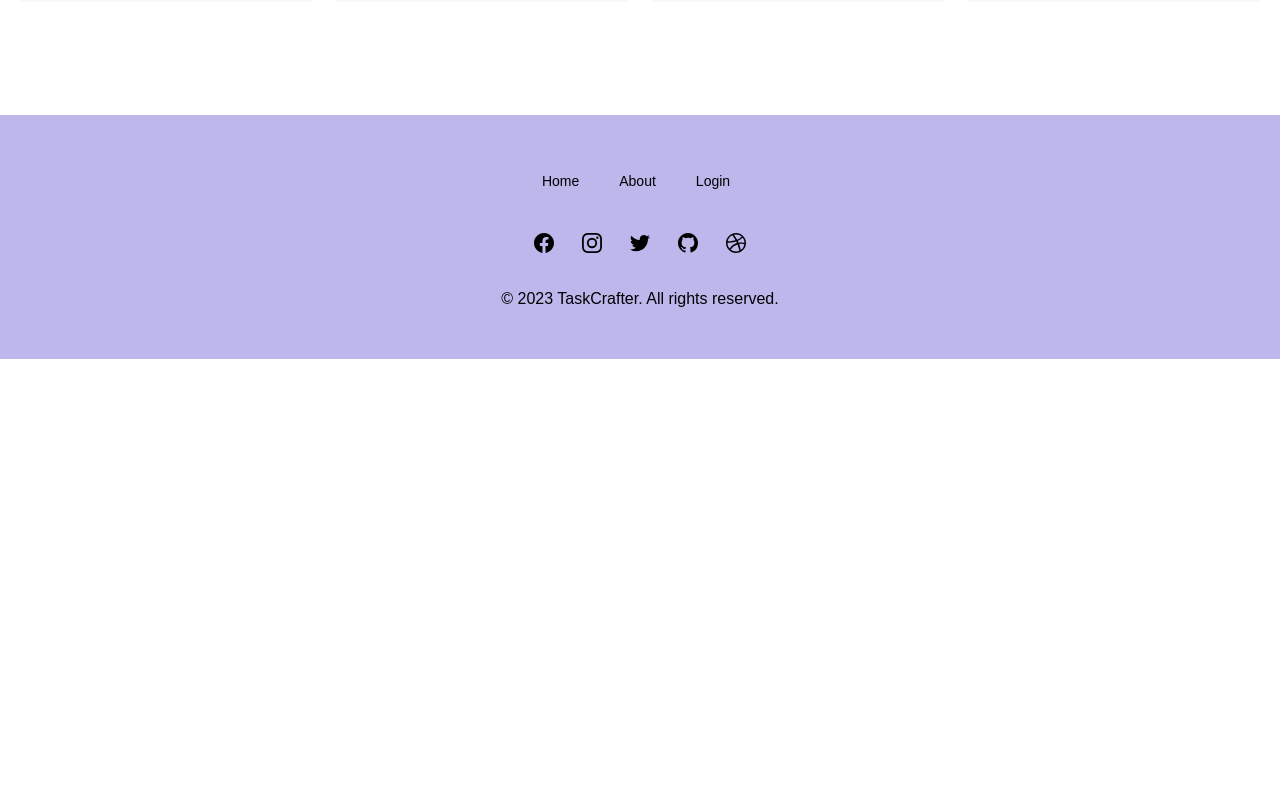
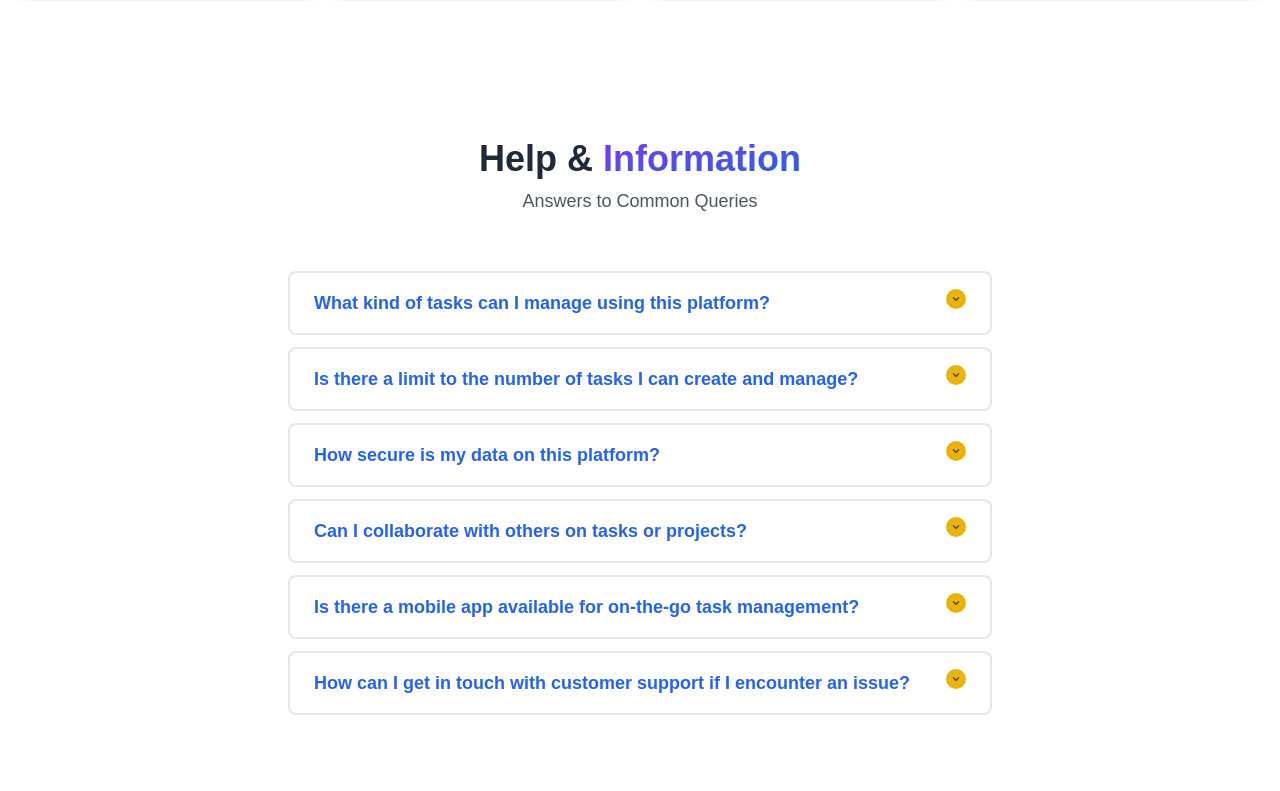
Before and after one commit to mdsejan/task-crafter-client, a React (Vite) app: page / in a window 1280 px wide. Shown: the part 1509-2300 px from the top of the page. Before the commit the page ends 1868 px from the top, so only its background shows below. Built offline with nearby package versions, Linux system fonts and the light colour scheme; no server answers.

Commit message:
faq section added

```diff
--- /dev/null
+++ b/src/pages/Home/FAQ.jsx
@@ -0,0 +1,106 @@
+import { useState } from "react";
+
+const FAQuastions = () => {
+  const [expandedIndex, setExpandedIndex] = useState(null);
+
+  const toggleAnswer = (index) => {
+    if (expandedIndex === index) {
+      setExpandedIndex(null);
+    } else {
+      setExpandedIndex(index);
+    }
+  };
+
+  //======>> FAQ Quastions <<======
+
+  const faqData = [
+    {
+      question: "What kind of tasks can I manage using this platform?",
+      answer:
+        "Our platform is designed to accommodate a wide range of tasks, from personal to professional. Whether it's project management, to-do lists, or collaborative efforts, you can organize various tasks efficiently.",
+    },
+    {
+      question:
+        "Is there a limit to the number of tasks I can create and manage?",
+      answer:
+        "No, there's no predefined limit on the number of tasks you can create and handle. You have the freedom to organize and manage as many tasks as needed within the platform.",
+    },
+    {
+      question: "How secure is my data on this platform?",
+      answer:
+        "We prioritize data security. Our platform employs robust encryption and follows industry best practices to safeguard your information. Rest assured, your data's confidentiality and integrity are paramount.",
+    },
+    {
+      question: "Can I collaborate with others on tasks or projects?",
+      answer:
+        "Yes, our platform supports collaboration. You can easily invite team members, assign tasks, share updates, and work collectively on projects, fostering seamless teamwork.",
+    },
+    {
+      question:
+        "Is there a mobile app available for on-the-go task management?",
+      answer:
+        "Absolutely! We offer a dedicated mobile app for iOS and Android devices, ensuring you can manage tasks conveniently anytime, anywhere.",
+    },
+    {
+      question:
+        "How can I get in touch with customer support if I encounter an issue?",
+      answer:
+        "You can reach our responsive customer support team through various channels, including email, live chat, and a dedicated support portal. We're here to assist you promptly with any queries or concerns.",
+    },
+  ];
+
+  return (
+    <>
+      {/* FAQ Title */}
+      <div className="text-center py-6">
+        <h2 className="text-4xl font-semibold">
+          Help &{" "}
+          <span className="bg-clip-text bg-gradient-to-tl from-blue-600 to-violet-600 text-transparent">
+            Information
+          </span>
+        </h2>
+        <p className="text-md md:text-lg text-gray-600 mt-2">
+          Answers to Common Queries
+        </p>
+      </div>
+
+      {/* FAQ Loop */}
+      <div className="mt-8 mx-auto max-w-screen-sm lg:max-w-screen-md pb-20">
+        {faqData?.map((item, index) => (
+          <div key={index} className="w-full">
+            <div
+              className="question-and-answer select-none cursor-pointer border-2 mx-8 my-3 px-6 py-4 rounded-lg text-sm group"
+              onClick={() => toggleAnswer(index)}
+            >
+              <dt className="question">
+                <div className="flex justify-between">
+                  <div className="text-blue-600 text-base md:text-lg font-semibold">
+                    {item.question}
+                  </div>
+                  <div>
+                    <svg
+                      fill="currentColor"
+                      className={`question-chevron h-5 block text-indigo-800 bg-yellow-500 rounded-full p-1 ${
+                        expandedIndex === index ? "transform rotate-180" : ""
+                      }`}
+                      viewBox="0 0 20 20"
+                    >
+                      <polygon points="9.29289322 12.9497475 10 13.6568542 15.6568542 8 14.2426407 6.58578644 10 10.8284271 5.75735931 6.58578644 4.34314575 8" />
+                    </svg>
+                  </div>
+                </div>
+              </dt>
+              {expandedIndex === index && (
+                <dd className="answer text-md md:text-lg text-gray-600 mt-6">
+                  {item.answer}
+                </dd>
+              )}
+            </div>
+          </div>
+        ))}
+      </div>
+    </>
+  );
+};
+
+export default FAQuastions;
--- a/src/pages/Home/Home.jsx
+++ b/src/pages/Home/Home.jsx
@@ -1,4 +1,5 @@
 import Benefits from "./Benefits";
+import FAQuastions from "./FAQ";
 import Hero from "./Hero";
 
 const Home = () => {
@@ -6,6 +7,7 @@ const Home = () => {
     <>
       <Hero />
       <Benefits />
+      <FAQuastions />
     </>
   );
 };
```
